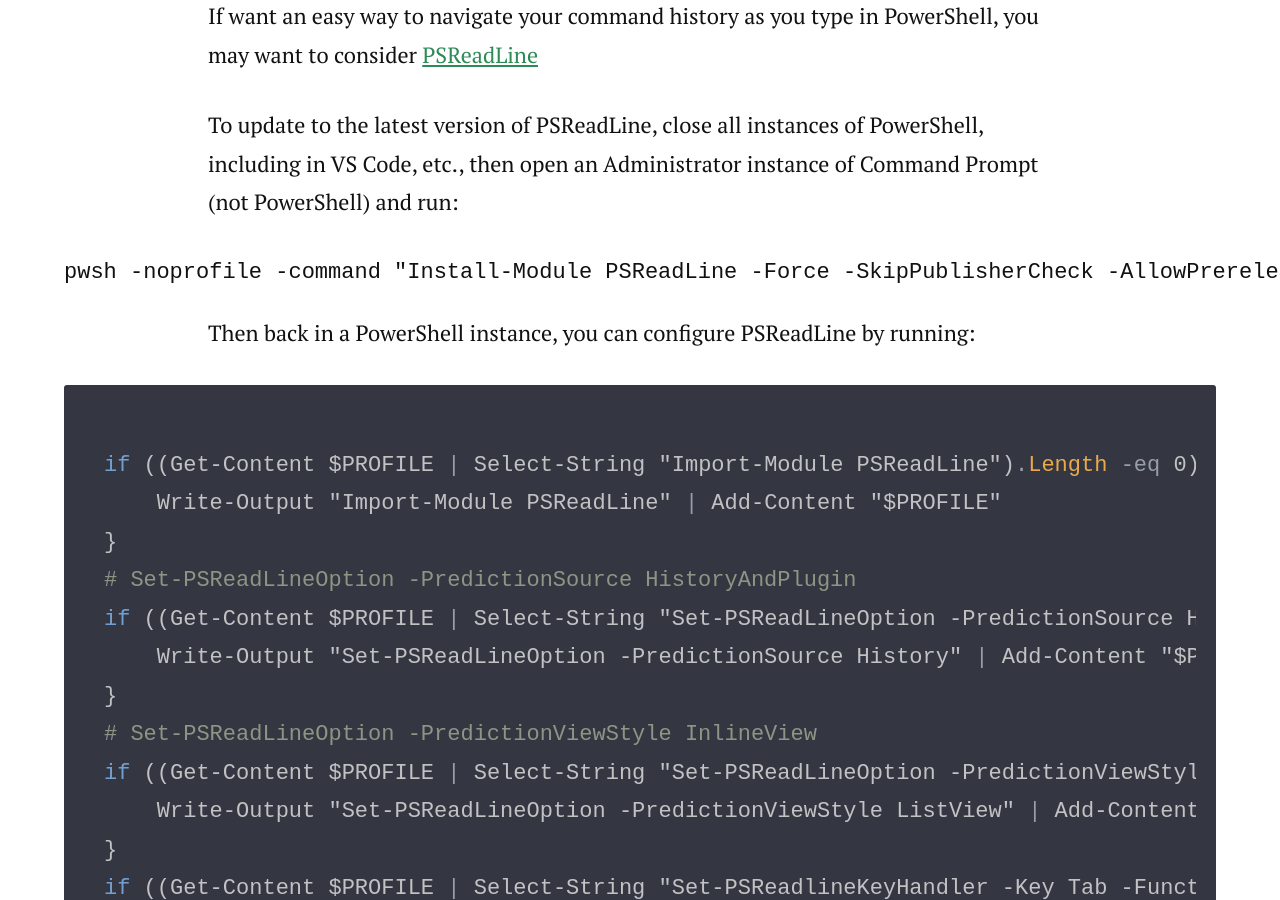
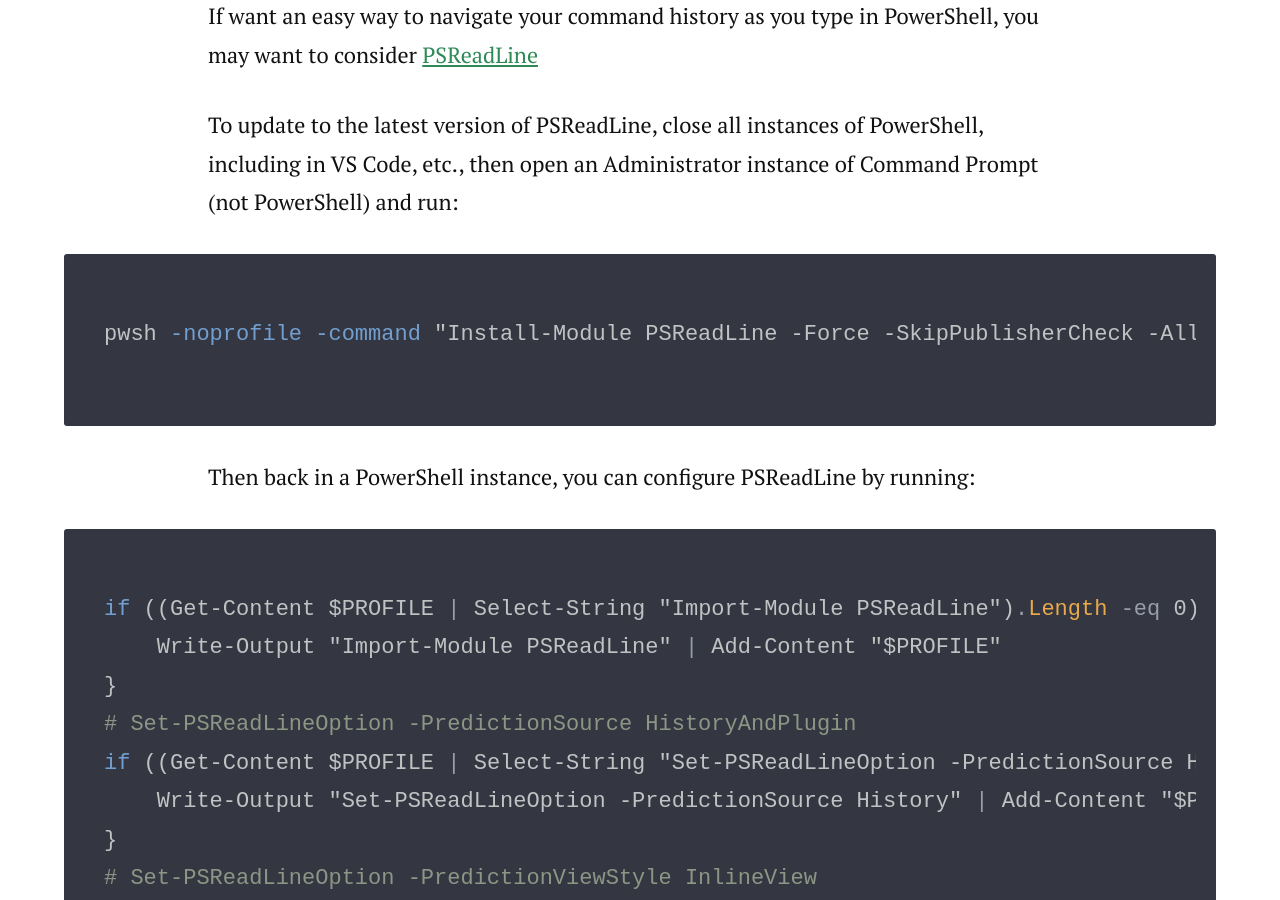
Before and after one commit to brendonthiede/brendonthiede.github.io, a Jekyll site: the page built from _posts/2023-01-14-psreadline.md, in a window 1280 px wide and 900 px high, scrolled down 922 px. Built offline with Jekyll 4.4.1, drawn with Linux system fonts in a browser that asks for light colours; nearby versions of some CDN libraries.

Commit message:
Updating code block format

````diff
--- a/_posts/2023-01-14-psreadline.md
+++ b/_posts/2023-01-14-psreadline.md
@@ -9,7 +9,7 @@
 
 To update to the latest version of PSReadLine, close all instances of PowerShell, including in VS Code, etc., then open an Administrator instance of Command Prompt (not PowerShell) and run:
 
-```cmd
+```powershell
 pwsh -noprofile -command "Install-Module PSReadLine -Force -SkipPublisherCheck -AllowPrerelease"
 ```
 
````
